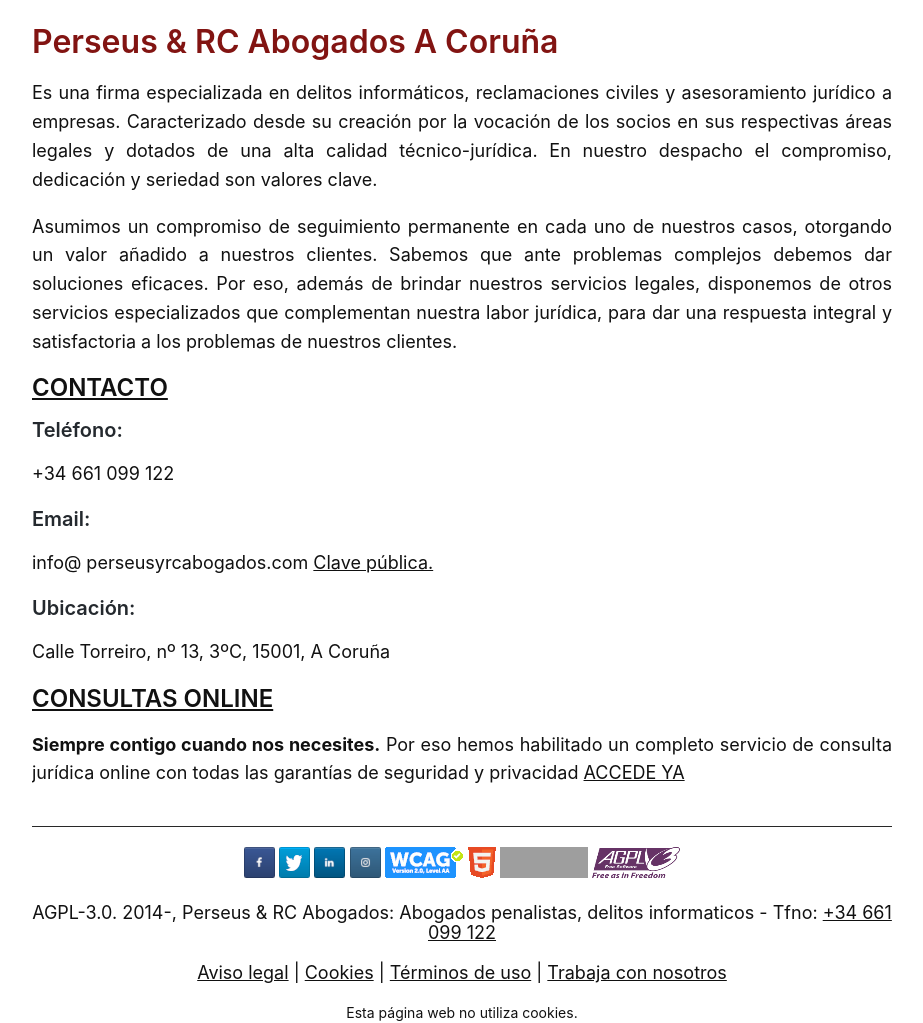
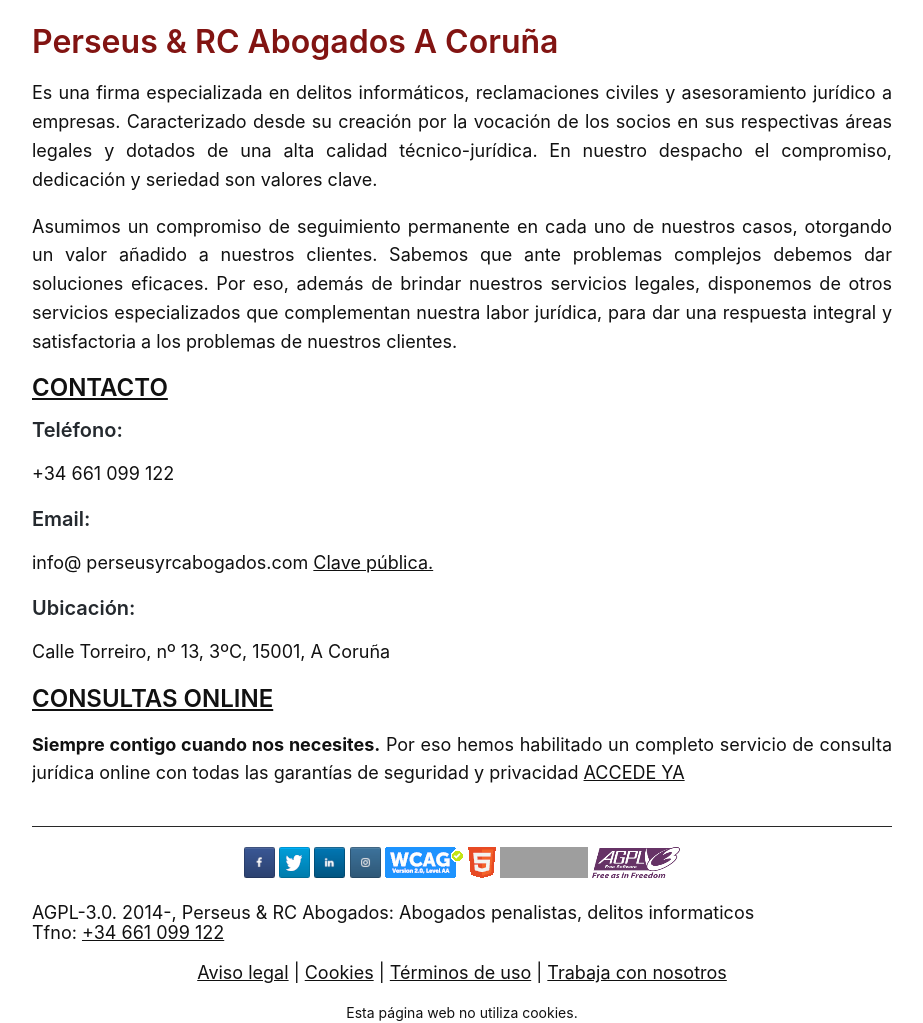
Before and after one commit to streaming10/perseusnew, a Jekyll site: the page built from index.md, in a window 1280 px wide, cut to the strip 406-1429 px from the top of the page. Shown: the whole strip, without its empty margins (158-1081 px from the left). Built offline with Jekyll 4.4.1, drawn with Linux system fonts in a browser that asks for light colours; our own code applies the rules of GitHub Pages for plain Markdown files; part of the change alters nothing that is shown; grey boxes are pictures that could not be loaded.

Commit message:
Update default.html

```diff
--- a/_layouts/default.html
+++ b/_layouts/default.html
@@ -123,8 +123,8 @@
     <a rel="license" title="Licencia AGPL" href="https://www.gnu.org/licenses/agpl-3.0.html" rel="noopener noreferrer" target="_blank"><img alt="Licencia AGPL" style="border-width:0" src="/img/cc2.png" width="88" height="31" loading="lazy" /></a>
 </div>
 <br>
-<div style="text-align: center;">
-    AGPL-3.0. 2014-, Perseus & RC Abogados: Abogados penalistas, delitos informaticos - Tfno: <a title="Teléfono" href="tel:+34661099122">+34 661 099 122</a>
+AGPL-3.0. 2014-, Perseus & RC Abogados: Abogados penalistas, delitos informaticos<br>
+    Tfno: <a title="Teléfono" href="tel:+34661099122">+34 661 099 122</a>
 </div>
 <br>
 <div style="text-align: center;">
```
